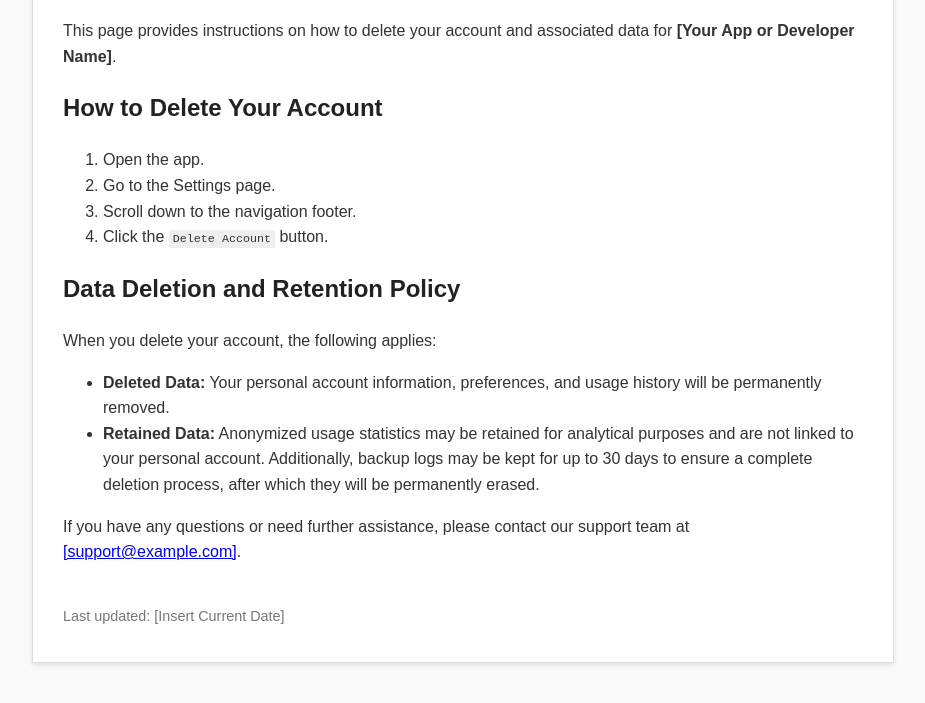
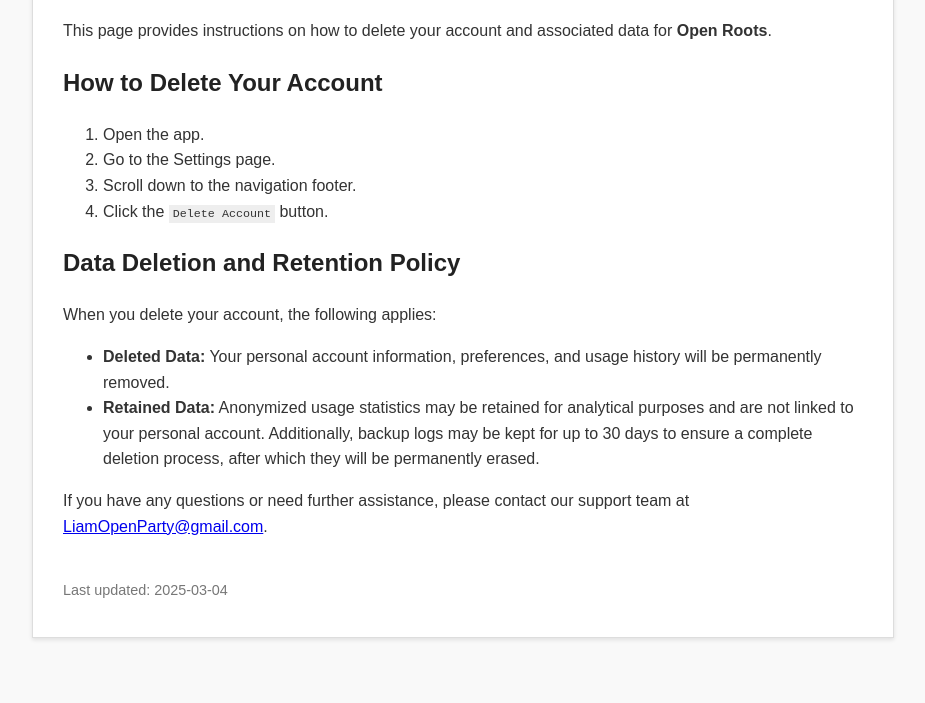
Before and after one commit to Liam-Robertson/Open-Party, a plain HTML site: page delete-data.html in a window 1280 px wide. Shown: the part 137-840 px from the top of the page, without its empty margins (177-1102 px from the left). After the commit the page ends 815 px from the top, so only its background shows below. Drawn offline with Linux system fonts and the light colour scheme.

Commit message:
Update delete-data.html

```diff
--- a/delete-data.html
+++ b/delete-data.html
@@ -3,7 +3,7 @@
 <head>
   <meta charset="UTF-8">
   <meta name="viewport" content="width=device-width, initial-scale=1">
-  <title>Account Deletion Request - [Your App or Developer Name]</title>
+  <title>Account Deletion Request - Open Roots</title>
   <style>
     body {
       font-family: Arial, sans-serif;
@@ -38,7 +38,7 @@
 <body>
   <div class="container">
     <h1>Account Deletion Request</h1>
-    <p>This page provides instructions on how to delete your account and associated data for <strong>[Your App or Developer Name]</strong>.</p>
+    <p>This page provides instructions on how to delete your account and associated data for <strong>Open Roots</strong>.</p>
 
     <h2>How to Delete Your Account</h2>
     <ol>
@@ -55,10 +55,10 @@
       <li><strong>Retained Data:</strong> Anonymized usage statistics may be retained for analytical purposes and are not linked to your personal account. Additionally, backup logs may be kept for up to 30 days to ensure a complete deletion process, after which they will be permanently erased.</li>
     </ul>
 
-    <p>If you have any questions or need further assistance, please contact our support team at <a href="mailto:[support@example.com]">[support@example.com]</a>.</p>
+    <p>If you have any questions or need further assistance, please contact our support team at <a href="mailto:LiamOpenParty@gmail.com">LiamOpenParty@gmail.com</a>.</p>
 
     <footer>
-      <p>Last updated: [Insert Current Date]</p>
+      <p>Last updated: 2025-03-04</p>
     </footer>
   </div>
 </body>
```
